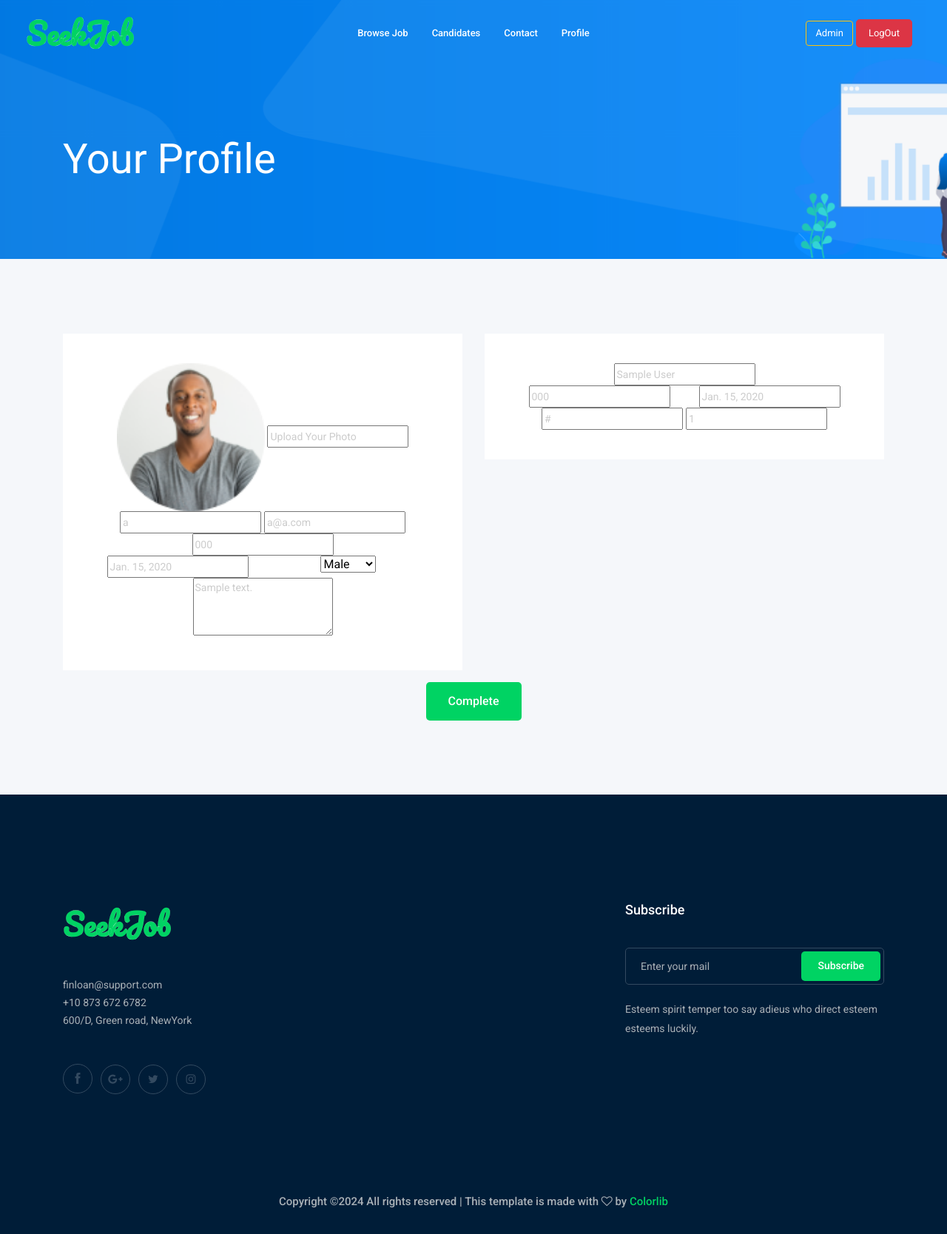
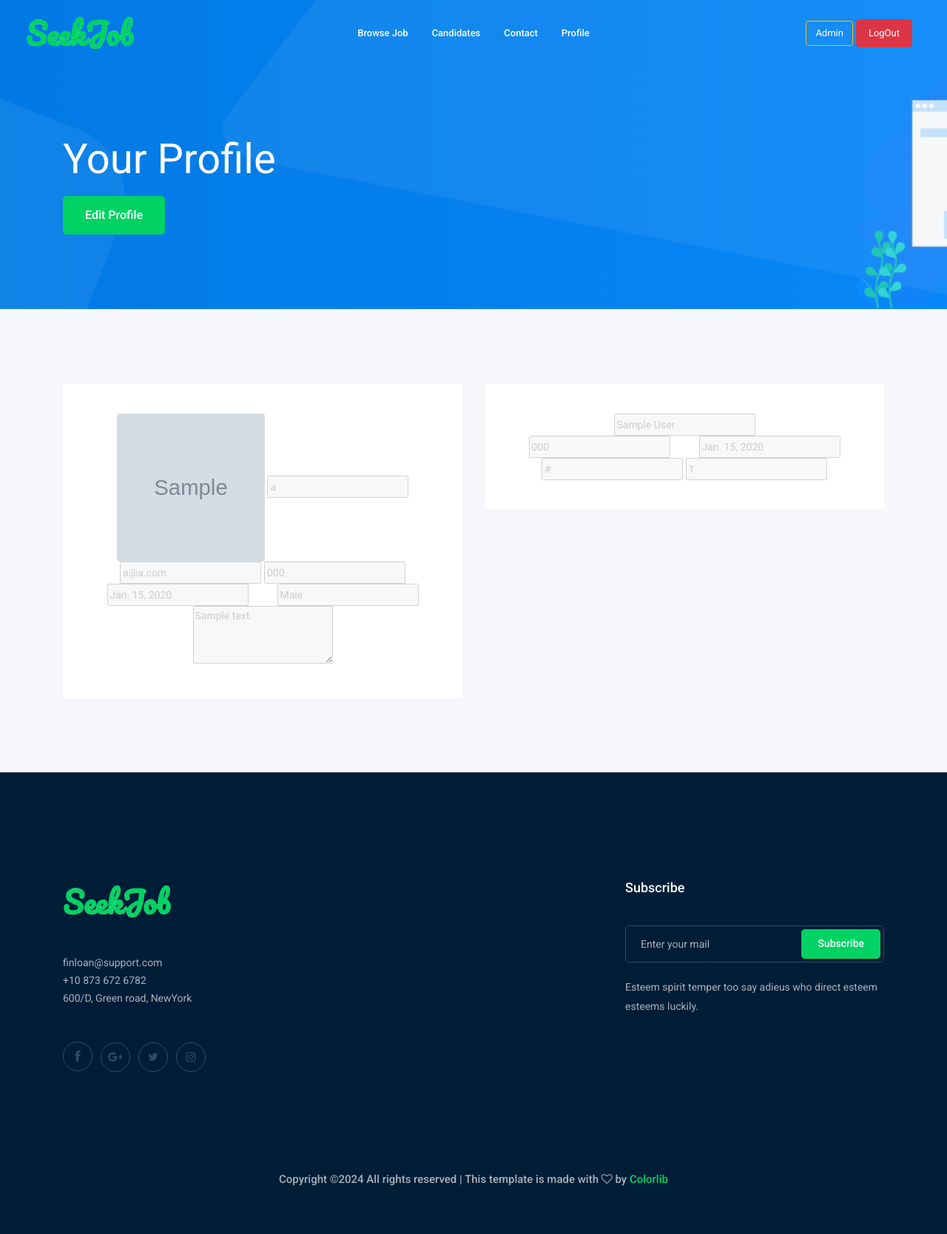
Before and after one commit to AlfredGomes23/SeekJob, a Django app: page /profile in a window 1280 px wide. Shown: the whole page at 74% size. After the commit the page ends 1603 px from the top, so only its background shows below. Run offline with Django 5.2, Linux system fonts and the light colour scheme; a user stored in the database is signed in; data comes from the database, SQL or seed files in the repository; both versions use the stored data as it was after the commit; tables that the repository leaves empty hold one stand-in row (values such as "Sample post"); grey boxes marked "Sample" are stand-in pictures; some libraries are stand-ins or nearby versions.

Commit message:
user profile and form is functional now.

```diff
--- a/mysite/authentications/views.py
+++ b/mysite/authentications/views.py
@@ -40,7 +40,7 @@ def signup_user(request):
                 user = authenticate(request, username=username, password=password)
                 if user is not None:
                     login(request, user)
-                    return redirect("profile")
+                    return redirect("profile-form")
             except:
                 messages.success(request, "User name exist.")
         else:
--- a/mysite/mysite/settings.py
+++ b/mysite/mysite/settings.py
@@ -126,7 +126,10 @@ STATIC_URL = 'static/'
 
 DEFAULT_AUTO_FIELD = 'django.db.models.BigAutoField'
 
-STATICFILES_DIRS = [BASE_DIR, 'static']
+STATICFILES_DIRS = [
+    BASE_DIR,
+    'static'
+]
 
 MEDIA_URL = '/media/'
 MEDIA_ROOT = os.path.join(BASE_DIR, 'media')
--- a/mysite/mysite/urls.py
+++ b/mysite/mysite/urls.py
@@ -17,6 +17,8 @@ Including another URLconf
 from django.contrib import admin
 from django.urls import path, include
 from . import views
+from django.conf import settings
+from django.conf.urls.static import static
 
 urlpatterns = [
     path('admin/', admin.site.urls),
@@ -26,3 +28,5 @@ urlpatterns = [
     path('', include("users.urls")),
 
 ]
+if settings.DEBUG:
+    urlpatterns += static(settings.MEDIA_URL, document_root=settings.MEDIA_ROOT)
--- a/mysite/templates/Profile.html
+++ b/mysite/templates/Profile.html
@@ -13,6 +13,7 @@
                 <div class="col-xl-12">
                     <div class="bradcam_text">
                         <h3>your Profile</h3>
+                        <a href="{% url 'profile-form' %}" class="boxed-btn3 mx-auto mt-3">Edit Profile</a>
                     </div>
                 </div>
             </div>
@@ -28,25 +29,23 @@
                 <div class="col-lg-6">
                     <div class="job_sumary">
                         <div class="job_content text-center">
-                            <img src="{% static 'img\candidates\1.png'%}" alt="" width="200px" height="200px" class="rounded ">
-                            <input  type="text" onfocus="this.type='file'" onblur="this.type='text'" placeholder="Upload Your Photo" name="photo" class="input mt-3">
-                            <input type="text" name="username" placeholder="{{ candidate.user.username }}" class="input">
-                            <input type="email" name="email" placeholder="{{ candidate.user.email }}" class="input">
-                            <input type="text" name="phone" placeholder="{{ candidate.phone_number }}" class="input">
+                            <a  type="text" href="{{ candidate.photo.url }}">
+                                <img src="{{ candidate.photo.url }}" alt="" width="200" height="200" class="rounded ">
+                            </a>
+                            <input type="text" name="username" placeholder="{{ candidate.user.username }}" class="input mt-3" disabled>
+                            <input type="email" name="email" placeholder="{{ candidate.user.email }}" class="input" disabled>
+                            <input type="text" name="phone" placeholder="{{ candidate.phone_number }}" class="input" disabled>
                             <div class="container">
                                 <div class="row">
                                     <div class="col">
-                                        <input type="text" onfocus="this.type='date'" onblur="this.type='text'" name="dob" placeholder="{{ candidate.dob }}" class="input"></div>
+                                        <input type="text" onfocus="this.type='date'" onblur="this.type='text'" name="dob" placeholder="{{ candidate.dob }}" class="input" disabled>
+                                    </div>
                                     <div class="col">
-                                        <select name="gender" class="input" >
-				                            <option value="Male">Male</option>
-                                            <option value="Female">Female</option>
-				                            <option value="Others">Others</option>
-                                        </select>
+                                        <input type="text" name="phone" placeholder="{{ candidate.gender }}" class="input" disabled>
                                     </div>
                                 </div>
                             </div>
-                            <textarea placeholder="{{ candidate.address }}" rows="3" name="address" class="textarea"></textarea>
+                            <textarea placeholder="{{ candidate.address }}" rows="3" name="address" class="textarea" disabled></textarea>
                         </div>
                     </div>
                 </div>
@@ -54,16 +53,19 @@
                 <div class="col-lg-6">
                     <div class="job_sumary">
                         <div class="job_content text-center">
-                            <input type="text" name="current_company" placeholder="{{ candidate.current_company }}" class="input">
-                            <input type="text" name="current_company" placeholder="{{ candidate.current_role }}" class="input">
-                            <textarea rows="3" name="skills" placeholder="{{ candidate.skills }}" class="textarea"></textarea>
-                            <input type="url" name="portfolio_link" placeholder="{{ candidate.portfolio_link }}" class="input">
-                            <input type="number" name="experience_on_field" placeholder="{{ candidate.experience_on_field }}" class="input">
-                            <input  type="text" onfocus="this.type='file'" onblur="this.type='text'" placeholder="Upload Your Resume" name="resume" class="input mt-3">
+                            <input type="text" name="current_company" placeholder="{{ candidate.current_company }}" class="input" disabled>
+                            <input type="text" name="current_company" placeholder="{{ candidate.current_role }}" class="input" disabled>
+                            <textarea rows="3" name="skills" placeholder="{{ candidate.skills }}" class="textarea" disabled></textarea>
+                            <input type="url" name="portfolio_link" placeholder="{{ candidate.portfolio_link }}" class="input" disabled>
+                            <input type="number" name="experience_on_field" placeholder="{{ candidate.experience_on_field }}" class="input" disabled>
+                            <button class="input mt-3">
+                                <a  type="text" href="{{ candidate.resume.url }}">Resume</a>
+                            </button>
+
+
                         </div>
                     </div>
                 </div>
-                <button type="submit" class="boxed-btn3 mx-auto mt-3">Complete</button>
         </form>
     </div>
 </div>
@@ -75,26 +77,23 @@
                 <div class="col-lg-6">
                     <div class="job_sumary">
                         <div class="job_content text-center">
-                            <img src="{% static 'img\candidates\1.png'%}" alt="" width="200px" height="200px" class="rounded ">
-                            <input  type="text" onfocus="this.type='file'" onblur="this.type='text'" placeholder="Upload Your Photo" name="photo" class="input mt-3">
-                            <input type="text" name="username" placeholder="{{ recruiter.user.username }}" class="input">
-                            <input type="email" name="email" placeholder="{{ recruiter.user.email }}" class="input">
-                            <input type="text" name="phone" placeholder="{{ recruiter.phone_number }}" class="input">
-                            <div class="container">
+                            <a  type="text" href="{{ recruiter.photo.url }}">
+                                <img src="{{ recruiter.photo.url }}" alt="" width="200" height="200" class="rounded ">
+                            </a>
+                            <input type="text" name="username" placeholder="{{ recruiter.user.username }}" class="input" disabled>
+                            <input type="email" name="email" placeholder="{{ recruiter.user.email }}" class="input" disabled>
+                            <input type="text" name="phone" placeholder="{{ recruiter.phone_number }}" class="input" disabled>
+                            <div class="container" disabled>
                                 <div class="row">
                                     <div class="col">
-                                        <input type="text" onfocus="this.type='date'" onblur="this.type='text'" name="dob" placeholder="{{ recruiter.dob }}" class="input">
+                                        <input type="text" onfocus="this.type='date'" onblur="this.type='text'" name="dob" placeholder="{{ recruiter.dob }}" class="input" disabled>
                                     </div>
                                     <div class="col">
-                                        <select name="gender" class="input">
-				                            <option value="Male">Male</option>
-                                            <option value="Female">Female</option>
-				                            <option value="Others">Others</option>
-                                        </select>
+                                        <input type="text" name="phone" placeholder="{{ recruiter.gender }}" class="input" disabled>
                                     </div>
                                 </div>
                             </div>
-                            <textarea placeholder="{{ recruiter.address }}" rows="3" name="address" class="textarea"></textarea>
+                            <textarea placeholder="{{ recruiter.address }}" rows="3" name="address" class="textarea" disabled></textarea>
                         </div>
                     </div>
                 </div>
@@ -102,23 +101,22 @@
                 <div class="col-lg-6">
                     <div class="job_sumary">
                         <div class="job_content text-center">
-                            <input type="text" name="company_name" placeholder="{{ recruiter.company_name }}" class="input">
+                            <input type="text" name="company_name" placeholder="{{ recruiter.company_name }}" class="input" disabled>
                             <div class="container">
                                 <div class="row">
                                     <div class="col">
-                                        <input type="text" name="Company Phone" placeholder="{{ recruiter.company_phone_number }}" class="input">
+                                        <input type="text" name="Company Phone" placeholder="{{ recruiter.company_phone_number }}" class="input" disabled>
                                     </div>
                                     <div class="col">
-                                        <input type="text" onfocus="this.type='date'" onblur="this.type='text'" name="established" placeholder="{{ recruiter.established_year }}" class="input">
+                                        <input type="text" onfocus="this.type='date'" onblur="this.type='text'" name="established" placeholder="{{ recruiter.established_year }}" class="input" disabled>
                                     </div>
                                 </div>
                             </div>
-                            <input type="url" name="company_web" placeholder="{{ recruiter.website}}" class="input">
-                            <input type="number" name="tenure" placeholder="{{ recruiter.tenure }}" class="input">
+                            <input type="url" name="company_web" placeholder="{{ recruiter.website}}" class="input" disabled>
+                            <input type="number" name="tenure" placeholder="{{ recruiter.tenure }}" class="input" disabled>
                         </div>
                     </div>
                 </div>
-                <button type="submit" class="boxed-btn3 mx-auto mt-3">Complete</button>
         </form>
     </div>
 </div>
--- a/mysite/users/models.py
+++ b/mysite/users/models.py
@@ -18,8 +18,8 @@ class Candidate(models.Model):
     dob = models.DateField()
     gender = models.CharField(max_length=6, choices=GENDER_CHOICES)
     address = models.CharField(max_length=200)
-    current_company = models.CharField(max_length=100, default="None")
-    current_role = models.CharField(max_length=100, default="None")
+    current_company = models.CharField(max_length=100,)
+    current_role = models.CharField(max_length=100,)
     skills = models.TextField()
     portfolio_link = models.URLField(blank=True)
     experience_on_field = models.PositiveIntegerField()
--- a/mysite/users/urls.py
+++ b/mysite/users/urls.py
@@ -3,4 +3,5 @@ from . import views
 
 urlpatterns = [
     path('profile', views.profile, name='profile'),
+    path('profile-form', views.profileForm, name='profile-form'),
 ]
--- a/mysite/users/views.py
+++ b/mysite/users/views.py
@@ -1,22 +1,56 @@
 from django.contrib.auth.decorators import login_required
-from django.shortcuts import render
+from django.shortcuts import render, redirect
 from authentications.models import UserProfile
+from .forms import CandidateForm, RecruiterForm
 from .models import Candidate, Recruiter
 
 
-# Create your views here.
 @login_required
 def profile(request):
-    candidate = None
-    recruiter = None
-    try:
-        user_profile = UserProfile.objects.get(user=request.user)
-        user_role = user_profile.role
-        if user_role == "Candidate":
-            candidate = Candidate.objects.get(user=request.user)
-            print(candidate.phone_number)
-        elif user_role == "Recruiter":
+    user_profile = UserProfile.objects.get(user=request.user)
+    user_role = user_profile.role
+
+    if user_role == "Candidate":
+        candidate = Candidate.objects.get(user=request.user)
+        return render(request, "Profile.html", {"role": user_role, "candidate": candidate})
+    elif user_role == "Recruiter":
+        try:
             recruiter = Recruiter.objects.get(user=request.user)
-    except UserProfile.DoesNotExist:
-        user_role = None
-    return render(request, "Profile.html", {"role": user_role, "candidate": candidate, "recruiter": recruiter})
+        except Recruiter.DoesNotExist:
+            recruiter = None
+        return render(request, "Profile.html", {"role": user_role, "recruiter": recruiter})
+    else:
+        return render(request, "Profile.html", {"role": user_role})
+
+
+def profileForm(request):
+    user_profile = UserProfile.objects.get(user=request.user)
+    user_role = user_profile.role
+
+    if user_role == "Candidate":
+        if request.method == "POST":
+            candidate_form = CandidateForm(request.POST, request.FILES)
+            if candidate_form.is_valid():
+                candidate = candidate_form.save(commit=False)
+                candidate.user = request.user
+                candidate.save()
+                return redirect("profile")
+        else:
+            candidate_form = CandidateForm()
+
+        return render(request, "ProfileForm.html", {"candidate_form": candidate_form})
+
+    elif user_role == "Recruiter":
+        if request.method == "POST":
+            recruiter_form = RecruiterForm(request.POST, request.FILES)
+            if recruiter_form.is_valid():
+                recruiter = recruiter_form.save(commit=False)
+                recruiter.user = request.user
+                recruiter.save()
+                return redirect("profile")
+        else:
+            recruiter_form = RecruiterForm()
+
+        return render(request, "ProfileForm.html", {"recruiter_form": recruiter_form})
+
+    return render(request, "ProfileForm.html")
```
Also changed, not shown: mysite/templates/ProfileForm.html (added, +36 -0 lines), mysite/users/forms.py (+62 -0 lines), mysite/db.sqlite3, mysite/media/candidate_photos/10.png (added), mysite/media/candidate_photos/Untitled_20cOaUY.png (added), mysite/media/candidate_photos/Untitled_ESlTO5t.png (added), mysite/media/candidate_resumes/Untitled.png (added), mysite/media/candidate_resumes/Untitled_GeStbrI.png (added), mysite/media/recruiter_photos/5.png (added), mysite/media/recruiter_photos/Untitled_Y172IvP.png (added), 1 other file.
